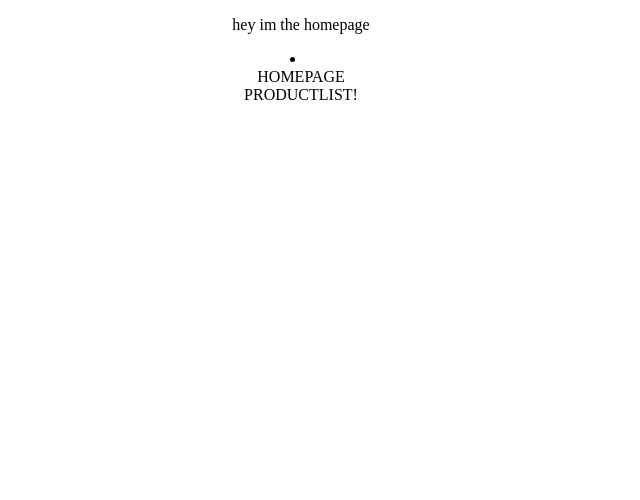
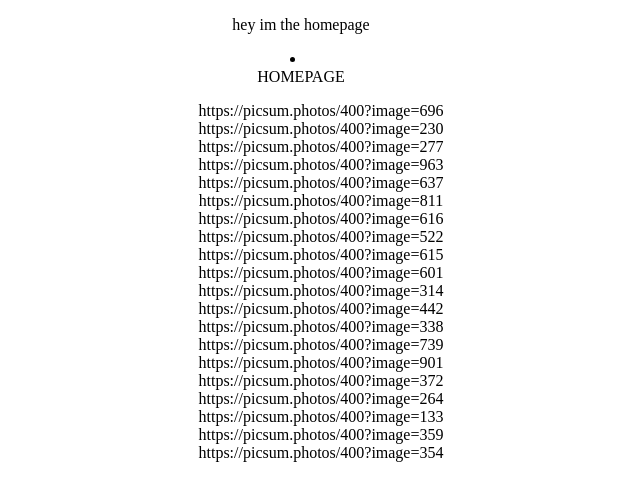
Before and after one commit to acr1991/Webshop_Project, a React (Create React App) app: page / in a window 1280 px wide. Shown: the top 500 px of the page, without its empty margins (339-979 px from the left). Built offline with nearby package versions, Linux system fonts and the light colour scheme; data requests are answered from the project's data file.

Commit message:
end of day update

```diff
--- a/src/components/ProductList.js
+++ b/src/components/ProductList.js
@@ -1,9 +1,35 @@
 import React, { Component } from "react";
+import { connect } from "react-redux";
 
 class ProductList extends Component {
   render() {
-    return <div>PRODUCTLIST!</div>;
+    const products = this.props.products;
+    console.log(products);
+    if (!products)
+      return (
+        <div>
+          <h2>Loading</h2>
+        </div>
+      );
+    return (
+      <div>
+        <ul>
+          {products.length > 0 ? (
+            products.map(product => {
+              return <div>{product.imageUrl}</div>;
+            })
+          ) : (
+            <div>Loading...</div>
+          )}
+        </ul>
+      </div>
+    );
   }
 }
-
-export default ProductList;
+function mapStateToProps(reduxState) {
+  console.log(reduxState.products.list);
+  return {
+    products: reduxState.products.list
+  };
+}
+export default connect(mapStateToProps)(ProductList);
```
